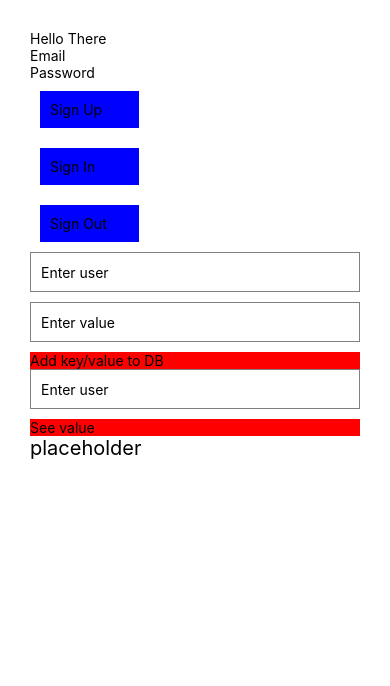
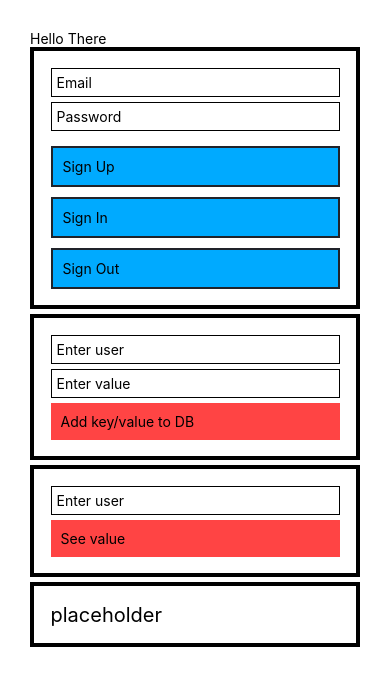
Before and after one commit to naturalfool/stack-test, a React Native app: screen / in a window 390 px wide. Shown: the top 686 px of the page. Built offline with nearby package versions, Linux system fonts and the light colour scheme.

Commit message:
add some styling

```diff
--- a/components/GetDb.jsx
+++ b/components/GetDb.jsx
@@ -32,37 +32,37 @@ const GetDb = () => {
 
   return (
     <>
-      <View>
+      <View style={style.container}>
         <TextInput
-          style={{ height: 40, borderColor: "gray", borderWidth: 1, marginBottom: 10, padding: 10 }}
+          style={style.input}
           placeholder="Enter user"
           onChangeText={(text) => handleUserChange(text)}
           value={user}
         ></TextInput>
         <TextInput
-          style={{ height: 40, borderColor: "gray", borderWidth: 1, marginBottom: 10, padding: 10 }}
+          style={style.input}
           placeholder="Enter value"
           onChangeText={(text) => handleChange(text)}
           value={input}
         ></TextInput>
-        <Pressable onPress={handlePress} style={styles.button}>
+        <Pressable onPress={handlePress} style={style.button}>
           <Text>Add key/value to DB</Text>
         </Pressable>
       </View>
 
-      <View>
+      <View style={style.container}>
         <TextInput
-          style={{ height: 40, borderColor: "gray", borderWidth: 1, marginBottom: 10, padding: 10 }}
+          style={style.input}
           placeholder="Enter user"
           onChangeText={(text) => handleUserChange(text)}
           value={user}
         ></TextInput>
-        <Pressable onPress={handleOtherPress} style={styles.button}>
+        <Pressable style={style.button} onPress={handleOtherPress}>
           <Text>See value</Text>
         </Pressable>
       </View>
 
-      <View>
+      <View style={style.container}>
         <Text style={{ fontSize: 20 }}>{info ? info : "placeholder"}</Text>
       </View>
     </>
@@ -76,3 +76,23 @@ const styles = StyleSheet.create({
     backgroundColor: "red",
   },
 });
+
+const style = StyleSheet.create({
+  container: {
+    marginTop: 5,
+    padding: "5%",
+    width: "100%",
+    borderWidth: 4,
+    borderColor: "black",
+  },
+  input: {
+    padding: 5,
+    borderWidth: 1,
+    borderColor: "black",
+    marginBottom: 5,
+  },
+  button: {
+    padding: 10,
+    backgroundColor: "#f44",
+  },
+});
--- a/components/Login.jsx
+++ b/components/Login.jsx
@@ -34,9 +34,15 @@ const Login = () => {
   };
 
   return (
-    <View>
-      <TextInput placeholder="Email" onChangeText={setEmail} value={email} />
-      <TextInput placeholder="Password" secureTextEntry onChangeText={setPassword} value={password} />
+    <View style={style.container}>
+      <TextInput placeholder="Email" onChangeText={setEmail} value={email} style={style.input} />
+      <TextInput
+        style={style.input}
+        placeholder="Password"
+        secureTextEntry
+        onChangeText={setPassword}
+        value={password}
+      />
       <Pressable onPress={handleSignUp} style={style.button}>
         <Text>Sign Up</Text>
       </Pressable>
@@ -53,11 +59,24 @@ const Login = () => {
 export default Login;
 
 const style = StyleSheet.create({
+  container: {
+    padding: "5%",
+    width: "100%",
+    borderWidth: 4,
+    borderColor: "black",
+  },
+  input: {
+    padding: 5,
+    borderWidth: 1,
+    borderColor: "black",
+    marginBottom: 5,
+  },
   button: {
-    backgroundColor: "blue",
+    borderWidth: 2,
+    borderColor: "#20232a",
+    backgroundColor: "#00aaff",
     padding: 10,
-    width: "30%",
-    margin: 10,
-    color: "#ffffff",
+    marginTop: 10,
+    flex: 1,
   },
 });
```
